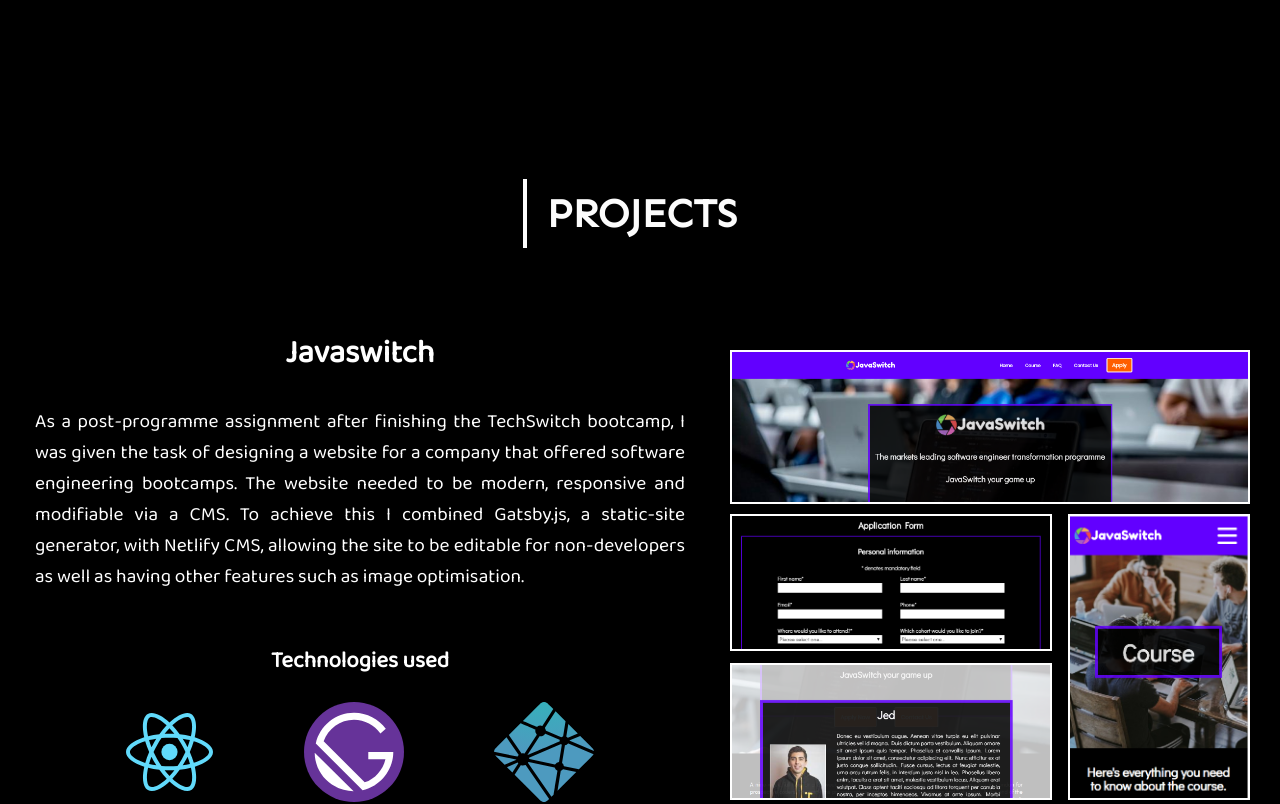
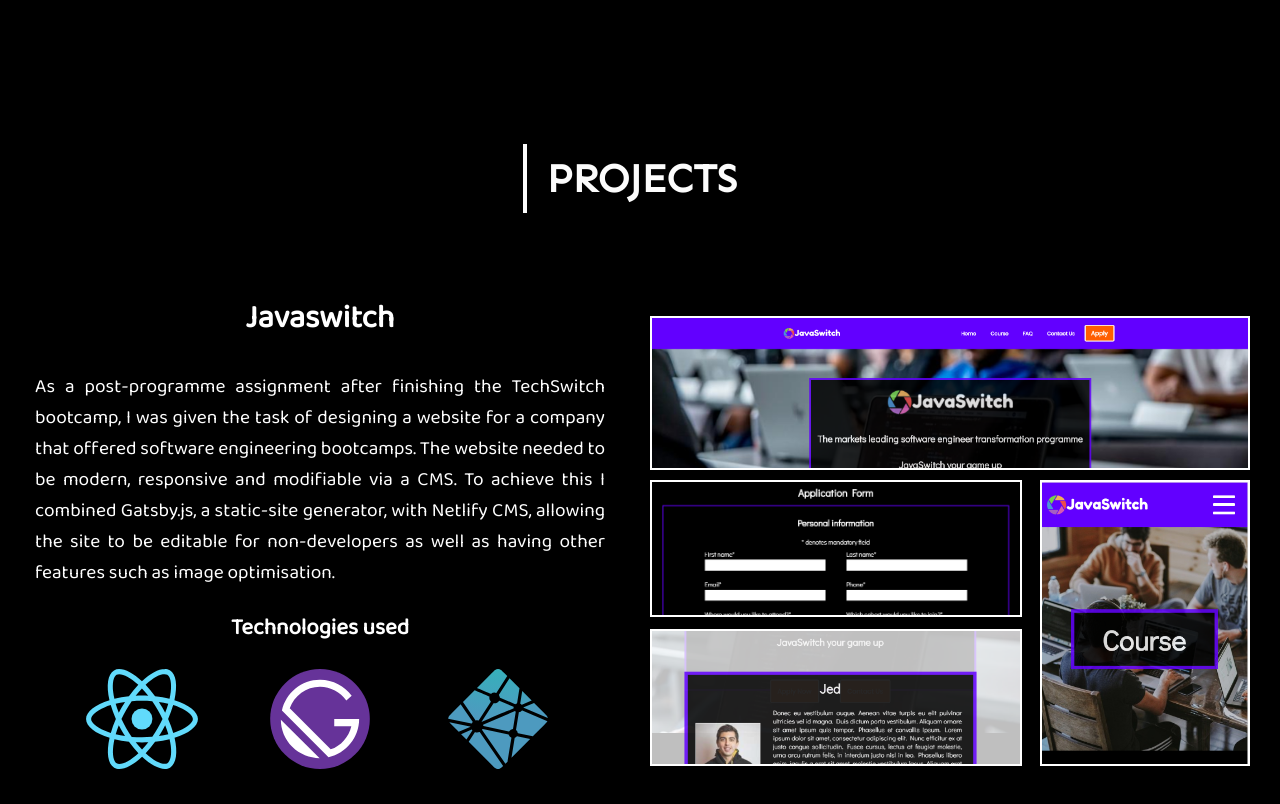
Before and after one commit to kapil-krishna/personal-website, a React (Create React App) app: page / in a window 1280 px wide. Shown: the part 1500-2304 px from the top of the page. Built offline with nearby package versions, Linux system fonts and the light colour scheme.

Commit message:
Minor CSS changes

```diff
--- a/src/App.scss
+++ b/src/App.scss
@@ -24,6 +24,14 @@ $desktop-breakpoint: 992px;
 $large-desktop-breakpoint: 1200px;
 
 $standard-transition: all 0.3s ease;
+
+@mixin hoverAnimate {
+
+    &:hover {
+        opacity: 0.6;
+        transition: all 0.5s ease;
+    }
+}
 
 $paragraph-font-sizing: 1.2rem;
 
@@ -57,10 +65,15 @@ footer {
 
 section {
 //   temporary
-    min-height: 700px;
+    // min-height: 700px;
     margin: auto;
     padding-top: 15px;
+    // padding-bottom: 50px;
     color: $black-background-font;
+
+    @media screen and (min-width: $large-desktop-breakpoint) {
+        padding-bottom: 100px;
+    }
 
 }
 
@@ -91,10 +104,10 @@ h1 {
     height: 90vh;
     text-align: center;
     margin-top: 10vh;
+    padding-bottom: unset;
 
     h1 {
         color: $nav-hover-color;
-        // margin: 0.5em;
         border: none;
     }
 
@@ -112,16 +125,22 @@ h1 {
     }
 
     .technologies {
-        padding-top: 10px;
+        // padding-top: 10px;
     }
 
     .svgBox {
         display: flex;
         justify-content: space-evenly;
 
-        img {
+        a {
             max-height: 100px;
             max-width: 25%;
+
+            img {
+                @include hoverAnimate;
+                height: 100%;
+                width: 100%;
+            }
         }
     }
 }
@@ -132,14 +151,14 @@ h1 {
     .about-container {
         @include container;
 
-        @media screen and (min-width: $tablet-breakpoint) {
+        @media screen and (min-width: $large-desktop-breakpoint) {
             flex-flow: row;
         }
 
         .about-content {
            @include content;
 
-            @media screen and (min-width: $desktop-breakpoint) {
+            @media screen and (min-width: $large-desktop-breakpoint) {
                 padding: 0px 35px;
 
             }
@@ -182,7 +201,7 @@ h1 {
     .javaswitch-container {
         @include container;
 
-        @media screen and (min-width: $desktop-breakpoint) {
+        @media screen and (min-width: $large-desktop-breakpoint) {
             flex-flow: row;
             justify-content: space-around;
         }
@@ -194,7 +213,11 @@ h1 {
 
         }
 
+        .photoGrid {
+            margin: auto;
+
             .two-row-grid {
+                @include hoverAnimate;
 
                 .images-top-row {
                     background-image: url('./images/javaswitch/main-page.PNG')
@@ -214,7 +237,7 @@ h1 {
                     }
                 }
             }
-
+        }
     }
 }
 
--- a/src/components/projects/javaswitch.js
+++ b/src/components/projects/javaswitch.js
@@ -17,13 +17,22 @@ const Javaswitch = () => {
                 <div className="technologies">
                     <h3>Technologies used</h3>
                     <div className="svgBox">
-                        <img src={ReactSVG}/>
-                        <img src={GatsbySVG}/>
-                        <img src={NetlifySVG}/>
+                        <a href="https://reactjs.org/" target="_blank">
+                            <img src={ReactSVG}/>
+                        </a>
+                        <a href="https://www.gatsbyjs.org/" target="_blank">
+                            <img src={GatsbySVG}/>
+                        </a>
+                        <a href="https://www.netlify.com/" target="_blank">
+                            <img src={NetlifySVG}/>
+                        </a>
                     </div>
                 </div>
             </div>
-            <TwoRowPhotoGrid/>
+            <a className="photoGrid" href="https://javaswitch.netlify.com/" target="_blank">
+                <TwoRowPhotoGrid/>
+            </a>
+
         </div>
     )
 }
```
Lines whose indentation alone changed are shown as unchanged.
